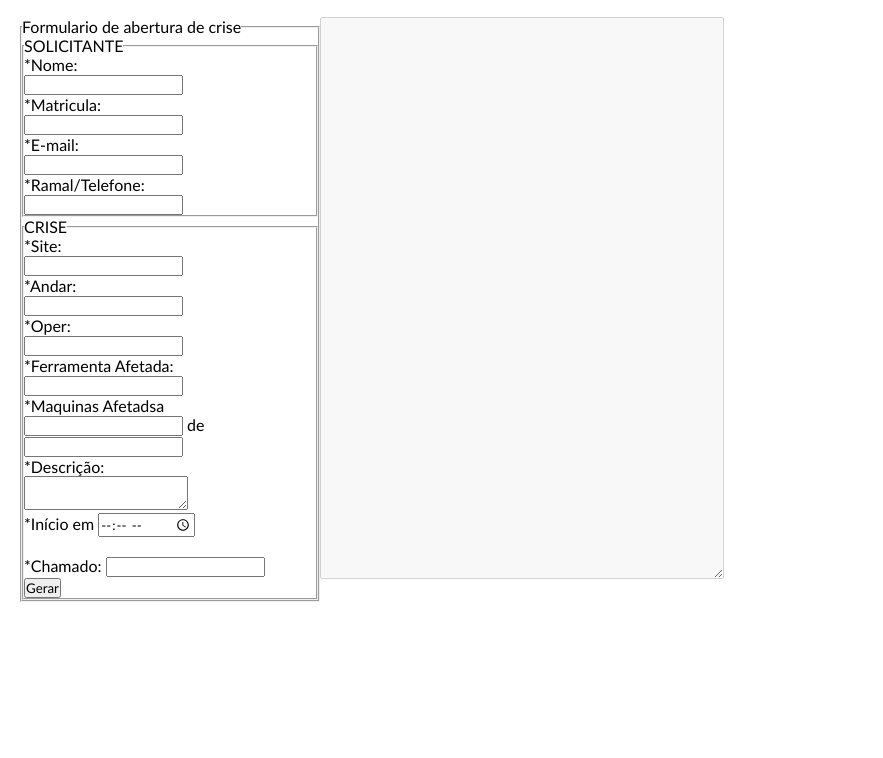
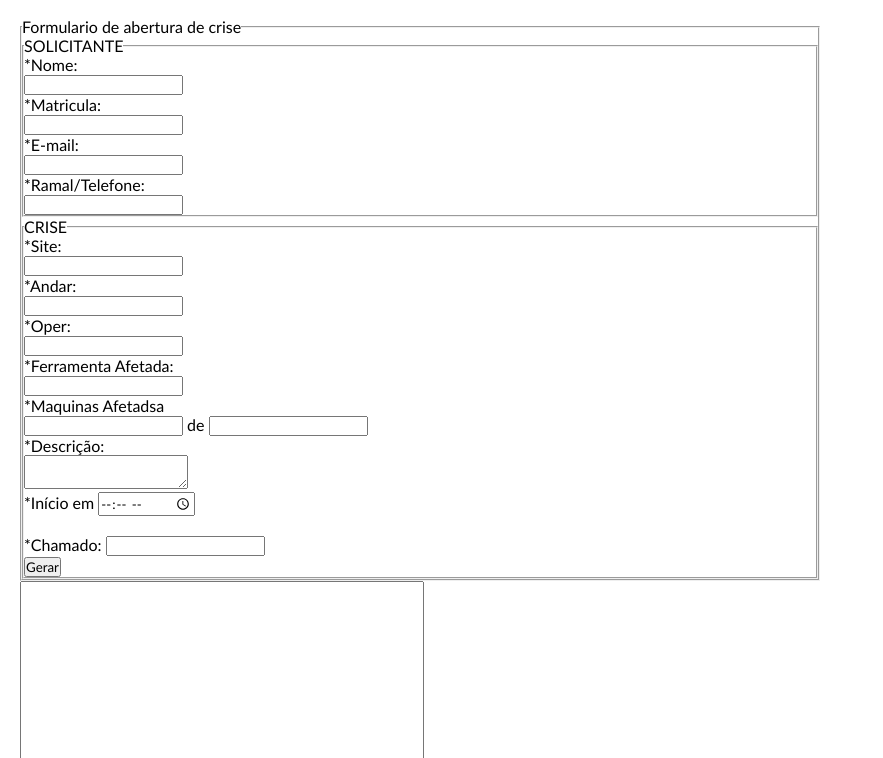
Before and after one commit to JoseCassioSantos/GcoForms, a plain HTML site: page index.html in a window 1280 px wide. Shown: the part 42-800 px from the top of the page, without its empty margins (0-883 px from the left). Drawn offline with Linux system fonts and the light colour scheme.

Commit message:
mudança de campos

```diff
--- a/index.html
+++ b/index.html
@@ -22,13 +22,11 @@
 
         <section>
 
-            <iframe src="./pages/forms1.html" name="iframe_a" frameborder="0" height="800" ></iframe>
+            <iframe src="./pages/forms1.html" name="iframe_a" frameborder="0" height="1800" width="800" ></iframe>
 
         </section>
 
-        <section>
-            <textarea name="" id="res" cols="50" rows="35" disabled></textarea>
-        </section>
+
 
     </main>
 
--- a/pages/forms1.html
+++ b/pages/forms1.html
@@ -73,6 +73,6 @@
 
 
     </form>
-
+    <textarea name="" id="res" cols="50" rows="35" ></textarea>
 </body>
 </html>
--- a/scripts/script.js
+++ b/scripts/script.js
@@ -47,7 +47,7 @@ formcont.horario = tincio.value
 formcont.chamado = tticket.value
 
 
-
+   document.getElementById('res').innerHTML = `${formcont.email} ${formcont.ramal}  ${formcont.andar}`
 
 
 
```
